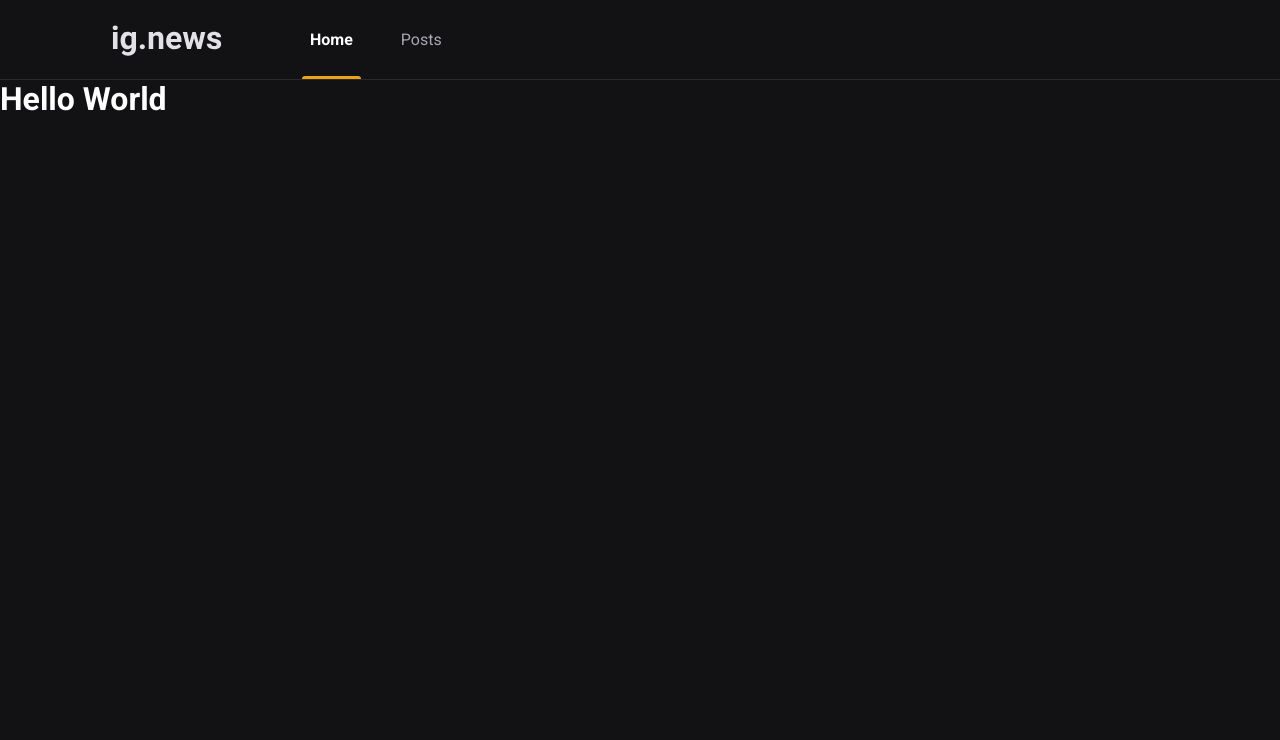
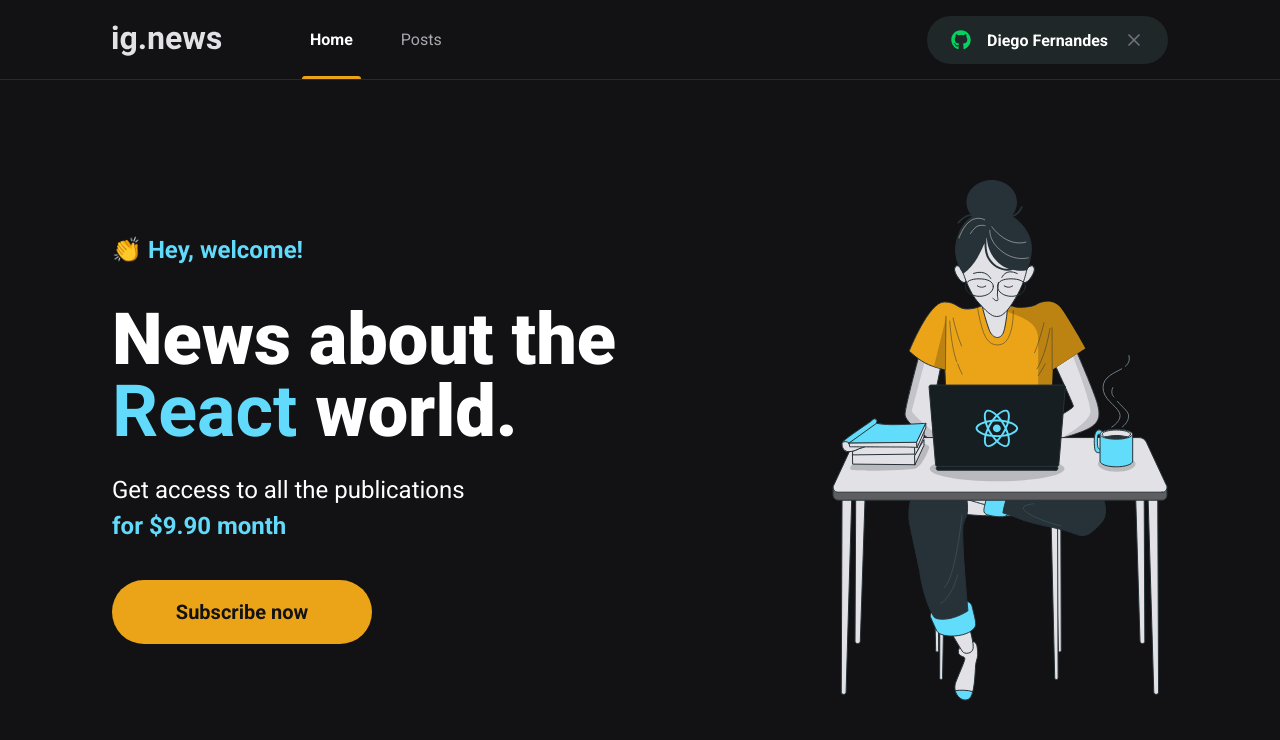
Before and after one commit to PeuDevBr/Ignite-Chapter_III, a Next.js app: page / in a window 1280 px wide. Shown: the top 740 px of the page. Built offline with nearby package versions, Linux system fonts and the light colour scheme.

Commit message:
Finished Page Home

```diff
--- a/package.json
+++ b/package.json
@@ -11,6 +11,7 @@
     "next": "10.0.9",
     "react": "17.0.2",
     "react-dom": "17.0.2",
+    "react-icons": "^4.2.0",
     "sass": "^1.32.8"
   },
   "devDependencies": {
--- a/src/components/Header/index.tsx
+++ b/src/components/Header/index.tsx
@@ -1,3 +1,4 @@
+import { SignInButton } from '../SignInButton';
 import styles from './styles.module.scss';
 
 export function Header() {
@@ -9,6 +10,7 @@
           <a className={styles.active}>Home</a>
           <a>Posts</a>
         </nav>
+        <SignInButton/>
       </div>
     </header>
   )
--- a/src/components/Header/styles.module.scss
+++ b/src/components/Header/styles.module.scss
@@ -53,4 +53,8 @@
       }
     }
   }
+
+  button {
+    margin-left: auto;
+  }
 }
--- /dev/null
+++ b/src/components/SignInButton/index.tsx
@@ -0,0 +1,27 @@
+import { FaGithub } from 'react-icons/fa' // icone github
+import { FiX } from 'react-icons/fi' // icone x
+
+import styles from './styles.module.scss'
+
+export function SignInButton() {
+  const isUserLoggedIn = true;
+
+  return isUserLoggedIn ? ( // se estiver logado
+    <button
+      type="button"
+      className={styles.signInButton}
+    >
+      <FaGithub color="#04d361"/>
+      Diego Fernandes
+      <FiX color="#737380" className={styles.closeIcon}/>
+    </button>
+  ) : ( // se não estiver logado
+    <button
+      type="button"
+      className={styles.signInButton}
+    >
+      <FaGithub color="#eba417"/>
+      Sign in with GitHub
+    </button>
+  )
+}
--- /dev/null
+++ b/src/components/SignInButton/styles.module.scss
@@ -0,0 +1,35 @@
+.signInButton {
+  height: 3rem;
+  border-radius: 3rem;
+  background: var(--gray-850);
+  border: 0;
+  padding: 0 1.5rem;
+
+  display: flex;
+  justify-content: center;
+  align-items: center;
+
+  color: var(--white);
+  font-weight: bold;
+
+  transition: filter 0.2s;
+
+  outline: none;
+
+  svg {
+    width: 20px;
+    height: 20px;
+  }
+
+  svg:first-child { // primeiro svg (icone do github)
+    margin-right: 1rem;
+  }
+
+  svg.closeIcon {
+    margin-left: 1rem;
+  }
+
+  &:hover {
+    filter: brightness(0.8);
+  }
+}
--- /dev/null
+++ b/src/components/SubscribeButton/index.tsx
@@ -0,0 +1,12 @@
+import styles from './styles.module.scss'
+
+export function SubscribeButton() {
+  return(
+    <button
+      type="button"
+      className={styles.subscribeButton}
+    >
+      Subscribe now
+    </button>
+  )
+}
--- /dev/null
+++ b/src/components/SubscribeButton/styles.module.scss
@@ -0,0 +1,20 @@
+.subscribeButton {
+  width: 260px;
+  height: 4rem;
+  border: 0;
+  border-radius: 2rem;
+  background: var(--yellow-500);
+  color: var(--gray-900);
+  font-size: 1.25rem;
+  font-weight: bold;
+
+  display: flex;
+  justify-content: center;
+  align-items: center;
+
+  transition: filter 0.2s;
+
+  &:hover{
+    filter: brightness(1.2);
+  }
+}
--- /dev/null
+++ b/src/pages/home.module.scss
@@ -0,0 +1,46 @@
+.contentContainer {
+  max-width: 1120px;
+  margin: 0 auto;
+  padding: 0 2rem;
+  height: calc(100vh - 5rem); //altura deste elemento da minha home seja altura total da tela menos 5rem
+  //assim ficando centralizado em relação ao elemento
+
+  display: flex;
+  align-items: center;
+  justify-content: space-between;
+}
+
+.hero {
+  max-width: 600px;
+
+  > span { // primeiro nível do span
+    font-size: 1.5rem;
+    font-weight: bold;
+  }
+
+  h1 {
+    font-size: 4.5rem;
+    line-height: 4.5rem;
+    font-weight: 900;
+    margin-top: 2.5rem;
+
+    span {
+      color: var(--cyan-500);
+    }
+  }
+
+  p {
+    font-size: 1.5rem;
+    line-height: 2.25rem;
+    margin-top: 1.5rem;
+  }
+
+  span {
+    color: var(--cyan-500);
+    font-weight: bold;
+  }
+
+  button {
+    margin-top: 2.25rem;
+  }
+}
--- a/src/pages/index.tsx
+++ b/src/pages/index.tsx
@@ -1,14 +1,29 @@
 import Head from 'next/head'
+import React from 'react'
+import { SubscribeButton } from '../components/SubscribeButton'
+
+import styles from './home.module.scss'
 
 export default function Home() {
   return (
     <>
       <Head>
-          <title>Início | ig.news</title>
+          <title>Home | ig.news</title>
       </Head>
-      <h1>
-        Hello World
-      </h1>
+
+      <main className={styles.contentContainer}>
+        <section className={styles.hero}>
+          <span>👏 Hey, welcome!</span>
+          <h1>News about the <span>React</span> world.</h1>
+          <p>
+            Get access to all the publications <br/>
+            <span>for $9.90 month</span>
+          </p>
+          <SubscribeButton/>
+        </section>
+
+        <img src="/images/avatar.svg" alt="Girl coding"/>
+      </main>
     </>
   )
 }
--- a/src/styles/global.scss
+++ b/src/styles/global.scss
@@ -10,9 +10,10 @@
   --gray-100: #e1e1e6;
   --gray-300: #a8a8b3;
   --gray-800: #29292e;
+  --gray-850: #1f2729;
   --gray-900: #121214;
 
-  --cryan-500: #61dafb;
+  --cyan-500: #61dafb;
   --yellow-500: #eba417;
 }
 
```
Also changed, not shown: 1 other file (tests, documents, lock files or other folders).
